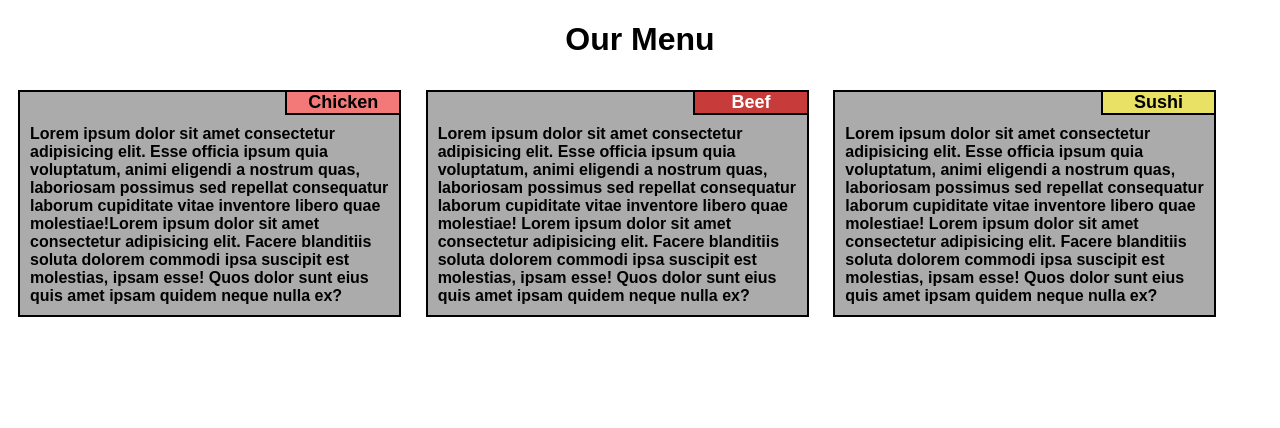
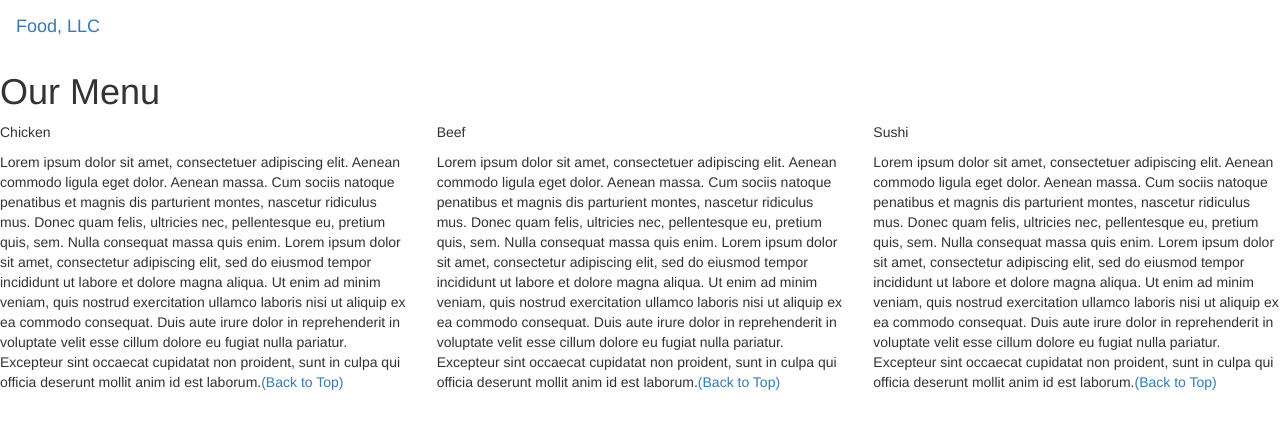
Before and after one commit to Srinjoycode/HTML-CSS-and-Javascript-for-Web-Developers, a plain HTML site: page index.html in a window 1280 px wide. Drawn offline with nearby package versions, Linux system fonts and the light colour scheme.

Commit message:
Update index.html

```diff
--- a/index.html
+++ b/index.html
@@ -1,52 +1,73 @@
 <!DOCTYPE html>
-<html lang="en">
+<html>
 <head>
-    <meta charset="UTF-8">
-    <meta name="viewport" content="width=device-width, initial-scale=1.0">
-    <link rel="stylesheet" href="css\styles.css">
-    <title>Document</title>
+
+<title>Module 3</title>
+
+  <meta name="viewport" content="width=device-width, initial-scale=1">
+  <link rel="stylesheet" href="https://maxcdn.bootstrapcdn.com/bootstrap/3.3.7/css/bootstrap.min.css">
+  <script src="https://ajax.googleapis.com/ajax/libs/jquery/3.3.1/jquery.min.js"></script>
+  <script src="https://maxcdn.bootstrapcdn.com/bootstrap/3.3.7/js/bootstrap.min.js"></script>
+
 </head>
+
+<meta name="viewport" content="width=device-width, initial-scale=1">
+<link rel="stylesheet" type="text/css" href="style.css">
+
+
+
 <body>
-    <div class="container">
-        <header class="header" >
-            <h1 class='header-text-wrapper'>Our Menu</h1>
-        </header>
-        <div class="menu-items">
-            <div class="menu-item menu-item-chicken">
-                <div class="container">
-                    <div class='item-heading item-heading-chicken'>Chicken</div>
-                    <div class="item-text">
-                        Lorem ipsum dolor sit amet consectetur adipisicing elit.
-                        Esse officia ipsum quia voluptatum, animi eligendi a nostrum quas,
-                        laboriosam possimus sed repellat consequatur laborum cupiditate vitae
-                        inventore libero quae molestiae!Lorem ipsum dolor sit amet consectetur adipisicing elit. Facere blanditiis soluta dolorem commodi ipsa suscipit est molestias, ipsam esse! Quos dolor sunt eius quis amet ipsam quidem neque nulla ex?
+
+
+<nav class="navbar" id="top">
+  <div class="container-fluid">
+
+    <div class="navbar-header">
+      <button type="button" class="navbar-toggle" data-toggle="collapse" data-target="#myNavbar">
+        <span class="icon-bar"></span>
+        <span class="icon-bar"></span>
+        <span class="icon-bar"></span>
+      </button>
+      <a class="navbar-brand" href="#">Food, LLC</a>
+    </div>
+
+    <div class="collapse" id="myNavbar">
+      <ul class="nav navbar-nav visible-xs">
+        <li><a class="menu-item" href="#">Chicken</a></li>
+        <li><a class="menu-item" href="#">Beef</a></li>
+        <li><a class="menu-item" href="#">Sushi</a></li>
+      </ul>
+    </div>
 
   </div>
+</nav>
+
+<h1 class="main-title">Our Menu</h1>
+
+
+
+<div class="row">
+
+  <div class="col-lg-4 col-md-6 col-sm-12">
+    <div class="content-box">
+      <p class="item-name">Chicken</p>
+      <p>Lorem ipsum dolor sit amet, consectetuer adipiscing elit. Aenean commodo ligula eget dolor. Aenean massa. Cum sociis natoque penatibus et magnis dis parturient montes, nascetur ridiculus mus. Donec quam felis, ultricies nec, pellentesque eu, pretium quis, sem. Nulla consequat massa quis enim. Lorem ipsum dolor sit amet, consectetur adipiscing elit, sed do eiusmod tempor incididunt ut labore et dolore magna aliqua. Ut enim ad minim veniam, quis nostrud exercitation ullamco laboris nisi ut aliquip ex ea commodo consequat. Duis aute irure dolor in reprehenderit in voluptate velit esse cillum dolore eu fugiat nulla pariatur. Excepteur sint occaecat cupidatat non proident, sunt in culpa qui officia deserunt mollit anim id est laborum.<a href="#top">(Back to Top)</a></p>
     </div>
   </div>
-            <div class="menu-item menu-item-beef">
-                <div class="container">
-                    <div class='item-heading item-heading-beef'>Beef</div>
-                    <div class="item-text">
-                        Lorem ipsum dolor sit amet consectetur adipisicing elit.
-                        Esse officia ipsum quia voluptatum, animi eligendi a nostrum quas,
-                        laboriosam possimus sed repellat consequatur laborum cupiditate vitae
-                        inventore libero quae molestiae! Lorem ipsum dolor sit amet consectetur adipisicing elit. Facere blanditiis soluta dolorem commodi ipsa suscipit est molestias, ipsam esse! Quos dolor sunt eius quis amet ipsam quidem neque nulla ex?
+
+  <div class="col-lg-4 col-md-6 col-sm-12">
+    <div class="content-box">
+      <p class="item-name">Beef</p>
+      <p>Lorem ipsum dolor sit amet, consectetuer adipiscing elit. Aenean commodo ligula eget dolor. Aenean massa. Cum sociis natoque penatibus et magnis dis parturient montes, nascetur ridiculus mus. Donec quam felis, ultricies nec, pellentesque eu, pretium quis, sem. Nulla consequat massa quis enim. Lorem ipsum dolor sit amet, consectetur adipiscing elit, sed do eiusmod tempor incididunt ut labore et dolore magna aliqua. Ut enim ad minim veniam, quis nostrud exercitation ullamco laboris nisi ut aliquip ex ea commodo consequat. Duis aute irure dolor in reprehenderit in voluptate velit esse cillum dolore eu fugiat nulla pariatur. Excepteur sint occaecat cupidatat non proident, sunt in culpa qui officia deserunt mollit anim id est laborum.<a href="#top">(Back to Top)</a></p>
     </div>
   </div>
-            </div>
-            <div class="menu-item menu-item-sushi">
-                <div class="container">
-                    <div class='item-heading item-heading-sushi'>Sushi</div>
-                    <div class="item-text">
-                        Lorem ipsum dolor sit amet consectetur adipisicing elit.
-                        Esse officia ipsum quia voluptatum, animi eligendi a nostrum quas,
-                        laboriosam possimus sed repellat consequatur laborum cupiditate vitae
-                        inventore libero quae molestiae! Lorem ipsum dolor sit amet consectetur adipisicing elit. Facere blanditiis soluta dolorem commodi ipsa suscipit est molestias, ipsam esse! Quos dolor sunt eius quis amet ipsam quidem neque nulla ex?
+
+
+  <div class="col-lg-4 col-md-12 col-sm-12">
+    <div class="content-box">
+      <p class="item-name">Sushi</p>
+      <p>Lorem ipsum dolor sit amet, consectetuer adipiscing elit. Aenean commodo ligula eget dolor. Aenean massa. Cum sociis natoque penatibus et magnis dis parturient montes, nascetur ridiculus mus. Donec quam felis, ultricies nec, pellentesque eu, pretium quis, sem. Nulla consequat massa quis enim. Lorem ipsum dolor sit amet, consectetur adipiscing elit, sed do eiusmod tempor incididunt ut labore et dolore magna aliqua. Ut enim ad minim veniam, quis nostrud exercitation ullamco laboris nisi ut aliquip ex ea commodo consequat. Duis aute irure dolor in reprehenderit in voluptate velit esse cillum dolore eu fugiat nulla pariatur. Excepteur sint occaecat cupidatat non proident, sunt in culpa qui officia deserunt mollit anim id est laborum.<a href="#top">(Back to Top)</a></p>
     </div>
   </div>
+
 </div>
-        </div>
-    </div>
-</body>
-</html>
```
Lines whose indentation alone changed are shown as unchanged.
